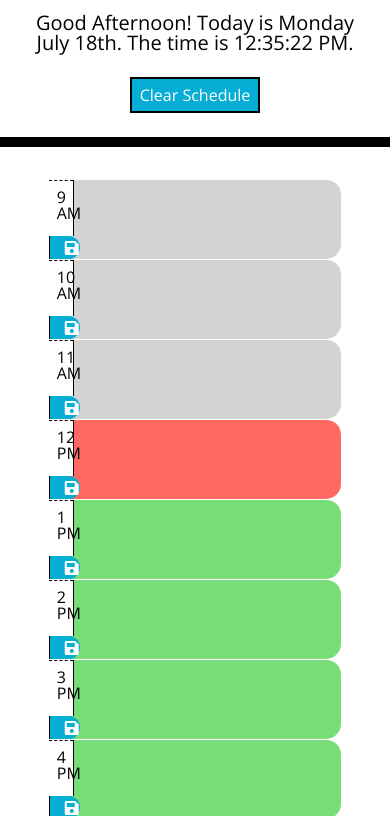
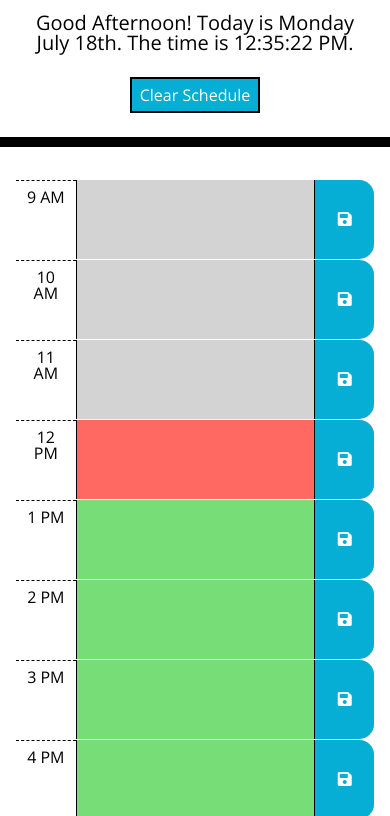
Before and after one commit to PierTwo/my-work-day, a plain HTML site: page index.html in a window 390 px wide. Shown: the part 248-1064 px from the top of the page. Drawn offline with nearby package versions, Linux system fonts and the light colour scheme.

Commit message:
Adjusted html and css layout for smaller screens

```diff
--- a/assets/css/style.css
+++ b/assets/css/style.css
@@ -88,3 +88,23 @@ textarea {
 .planBtn:active {
   background-color: #06bce5;
 }
+
+@media screen and (max-width: 425px) {
+  .time-block {
+    margin-left: 1px;
+    margin-right: 1px;
+  }
+
+  textarea {
+    border-radius: 0;
+  }
+
+  .planBtn:hover {
+    background-color: #06bce5;
+  }
+
+  .saveBtn:hover {
+    background-color: #06bce5;
+  }
+
+}
--- a/index.html
+++ b/index.html
@@ -21,60 +21,60 @@
     <button class="mt-2 p-2 planBtn">Clear Schedule</button>
   </header>
 
-  <div class="container col-9">
+  <div class="container col-12 col-md-9">
     <!-- Timeblocks go here -->
     <div id="9" class="row time-block">
-      <div class="col-1 p-2 hour">9 AM</div>
-      <textarea class="col-10 description"></textarea>
-      <button class="col-1 saveBtn"><i class="fas fa-save"></i></button>
+      <div class="col-2 col-md-1 p-2 hour">9 AM</div>
+      <textarea class="col-8 col-md-10 description"></textarea>
+      <button class="col-2 col-md-1 saveBtn"><i class="fas fa-save"></i></button>
     </div>
 
     <div id="10" class="row time-block">
-      <div class="col-1 p-2 hour">10 AM</div>
-      <textarea class="col-10 description"></textarea>
-      <button class="col-1 saveBtn"><i class="fas fa-save"></i></button>
+      <div class="col-2 col-md-1 p-2 hour">10 AM</div>
+      <textarea class="col-8 col-md-10 description"></textarea>
+      <button class="col-2 col-md-1 saveBtn"><i class="fas fa-save"></i></button>
     </div>
 
     <div id="11" class="row time-block">
-      <div class="col-1 p-2 hour">11 AM</div>
-      <textarea class="col-10 description"></textarea>
-      <button class="col-1 saveBtn"><i class="fas fa-save"></i></button>
+      <div class="col-2 col-md-1 p-2 hour">11 AM</div>
+      <textarea class="col-8 col-md-10 description"></textarea>
+      <button class="col-2 col-md-1 saveBtn"><i class="fas fa-save"></i></button>
     </div>
 
     <div id="12" class="row time-block">
-      <div class="col-1 p-2 hour">12 PM</div>
-      <textarea class="col-10 description"></textarea>
-      <button class="col-1 saveBtn"><i class="fas fa-save"></i></button>
+      <div class="col-2 col-md-1 p-2 hour">12 PM</div>
+      <textarea class="col-8 col-md-10 description"></textarea>
+      <button class="col-2 col-md-1 saveBtn"><i class="fas fa-save"></i></button>
     </div>
 
     <div id="13" class="row time-block">
-      <div class="col-1 p-2 hour">1 PM</div>
-      <textarea class="col-10 description"></textarea>
-      <button class="col-1 saveBtn"><i class="fas fa-save"></i></button>
+      <div class="col-2 col-md-1 p-2 hour">1 PM</div>
+      <textarea class="col-8 col-md-10 description"></textarea>
+      <button class="col-2 col-md-1 saveBtn"><i class="fas fa-save"></i></button>
     </div>
 
     <div id="14" class="row time-block">
-      <div class="col-1 p-2 hour">2 PM</div>
-      <textarea class="col-10 description"></textarea>
-      <button class="col-1 saveBtn"><i class="fas fa-save"></i></button>
+      <div class="col-2 col-md-1 p-2 hour">2 PM</div>
+      <textarea class="col-8 col-md-10 description"></textarea>
+      <button class="col-2 col-md-1 saveBtn"><i class="fas fa-save"></i></button>
     </div>
 
     <div id="15" class="row time-block">
-      <div class="col-1 p-2 hour">3 PM</div>
-      <textarea class="col-10 description"></textarea>
-      <button class="col-1 saveBtn"><i class="fas fa-save"></i></button>
+      <div class="col-2 col-md-1 p-2 hour">3 PM</div>
+      <textarea class="col-8 col-md-10 description"></textarea>
+      <button class="col-2 col-md-1 saveBtn"><i class="fas fa-save"></i></button>
     </div>
 
     <div id="16" class="row time-block">
-      <div class="col-1 p-2 hour">4 PM</div>
-      <textarea class="col-10 description"></textarea>
-      <button class="col-1 saveBtn"><i class="fas fa-save"></i></button>
+      <div class="col-2 col-md-1 p-2 hour">4 PM</div>
+      <textarea class="col-8 col-md-10 description"></textarea>
+      <button class="col-2 col-md-1 saveBtn"><i class="fas fa-save"></i></button>
     </div>
 
     <div id="17" class="row time-block">
-      <div class="col-1 p-2 hour">5 PM</div>
-      <textarea class="col-10 description"></textarea>
-      <button class="col-1 saveBtn"><i class="fas fa-save"></i></button>
+      <div class="col-2 col-md-1 p-2 hour">5 PM</div>
+      <textarea class="col-8 col-md-10 description"></textarea>
+      <button class="col-2 col-md-1 saveBtn"><i class="fas fa-save"></i></button>
     </div>
   </div>
 
```
